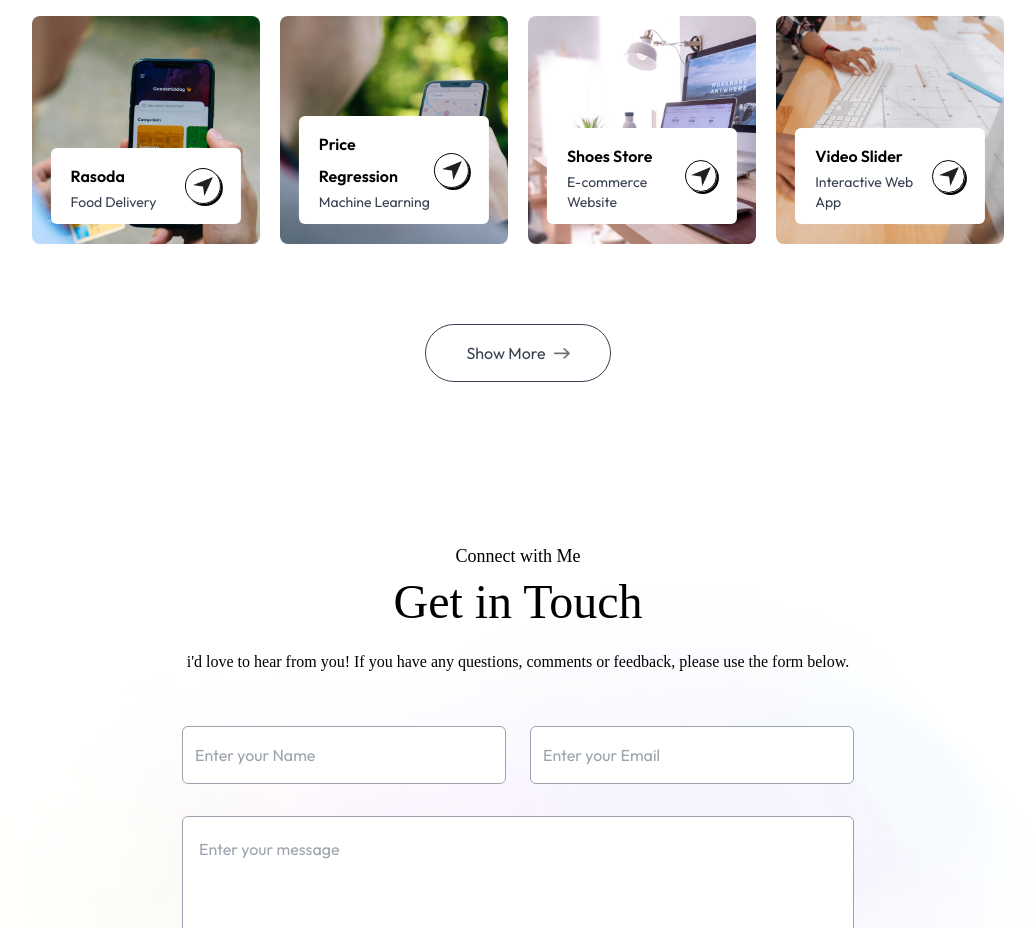
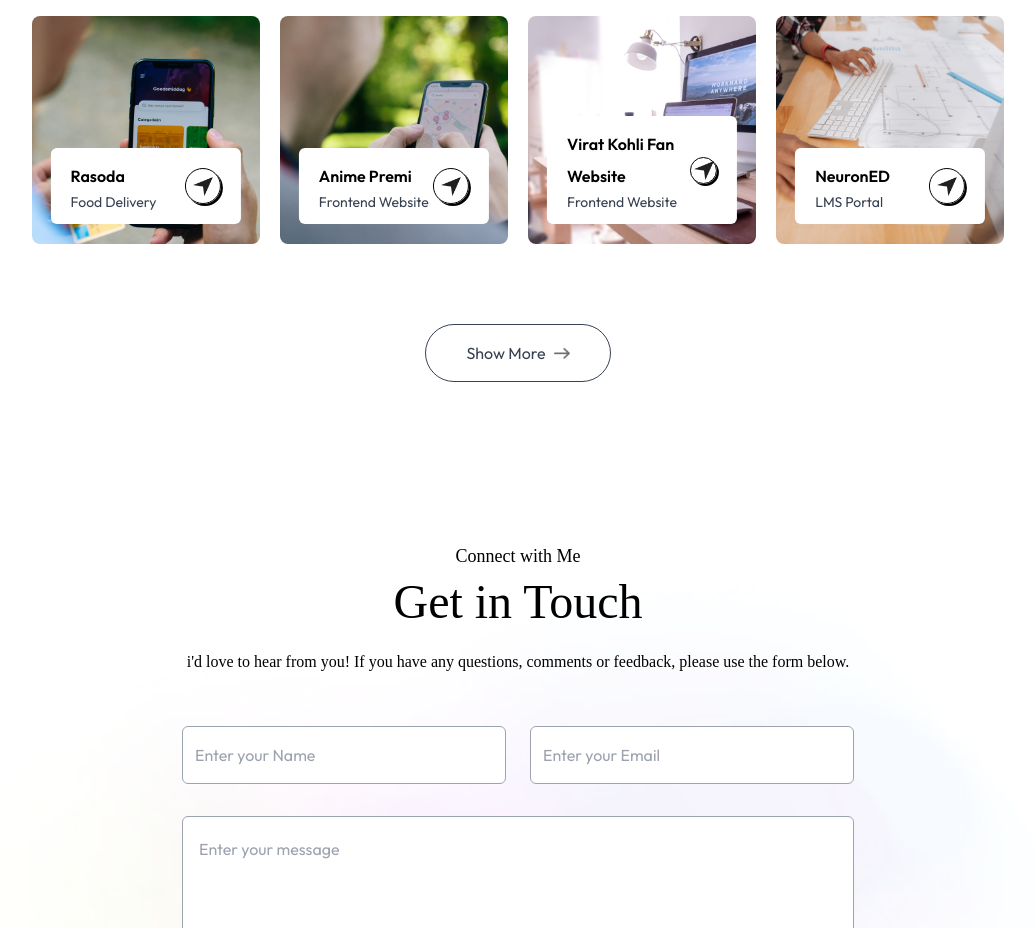
Before and after one commit to Gulshancr12/Portfolio, a plain HTML site: page index.html in a window 1280 px wide. Shown: the part 2720-3648 px from the top of the page, without its empty margins (122-1157 px from the left). Drawn offline with nearby package versions, Linux system fonts and the light colour scheme; a web font is replaced by a local one.

Commit message:
Update message yahan likho

```diff
--- a/index.html
+++ b/index.html
@@ -214,12 +214,12 @@
             </div>
           </a>
 
-          <a href="https://github.com/Gulshancr12/end-to-end-bulldozer-price-regression" target="_blank">
+          <a href="https://anime-premi.vercel.app/" target="_blank">
             <div class="aspect-square bg-[url('./images/work-2.png')] bg-no-repeat bg-cover bg-center rounded-lg relative cursor-pointer group">
               <div class="bg-white w-10/12 rounded-md absolute bottom-5 left-1/2 -translate-x-1/2 py-3 px-5 flex items-center justify-between duration-500 group-hover:bottom-7">
                 <div>
-                  <h2 class="font-semibold">Price Regression</h2>
-                  <p class="text-sm text-gray-700">Machine Learning</p>
+                  <h2 class="font-semibold">Anime Premi</h2>
+                  <p class="text-sm text-gray-700">Frontend Website</p>
                 </div>
                 <div class="border rounded-full border-black w-9 aspect-square flex items-center justify-center shadow-[2px_2px_0_#000] group-hover:bg-lime-300 transition">
                   <img src="./images/send-icon.png" alt="" class="w-5">
@@ -228,12 +228,12 @@
             </div>
           </a>
 
-          <a href="https://shoes-store-frontend-vert.vercel.app" target="_blank">
+          <a href="https://virat-kohli.vercel.app/" target="_blank">
             <div class="aspect-square bg-[url('./images/work-3.png')] bg-no-repeat bg-cover bg-center rounded-lg relative cursor-pointer group">
               <div class="bg-white w-10/12 rounded-md absolute bottom-5 left-1/2 -translate-x-1/2 py-3 px-5 flex items-center justify-between duration-500 group-hover:bottom-7">
                 <div>
-                  <h2 class="font-semibold">Shoes Store</h2>
-                  <p class="text-sm text-gray-700">E-commerce Website</p>
+                  <h2 class="font-semibold">Virat Kohli Fan Website</h2>
+                  <p class="text-sm text-gray-700">Frontend Website</p>
                 </div>
                 <div class="border rounded-full border-black w-9 aspect-square flex items-center justify-center shadow-[2px_2px_0_#000] group-hover:bg-lime-300 transition">
                   <img src="./images/send-icon.png" alt="" class="w-5">
@@ -242,12 +242,12 @@
             </div>
           </a>
 
-          <a href="https://video-slider-ten.vercel.app" target="_blank">
+          <a href="https://neuron-ed-frontend.vercel.app/" target="_blank">
             <div class="aspect-square bg-[url('./images/work-4.png')] bg-no-repeat bg-cover bg-center rounded-lg relative cursor-pointer group">
               <div class="bg-white w-10/12 rounded-md absolute bottom-5 left-1/2 -translate-x-1/2 py-3 px-5 flex items-center justify-between duration-500 group-hover:bottom-7">
                 <div>
-                  <h2 class="font-semibold">Video Slider</h2>
-                  <p class="text-sm text-gray-700">Interactive Web App</p>
+                  <h2 class="font-semibold">NeuronED</h2>
+                  <p class="text-sm text-gray-700">LMS Portal</p>
                 </div>
                 <div class="border rounded-full border-black w-9 aspect-square flex items-center justify-center shadow-[2px_2px_0_#000] group-hover:bg-lime-300 transition">
                   <img src="./images/send-icon.png" alt="" class="w-5">
```
